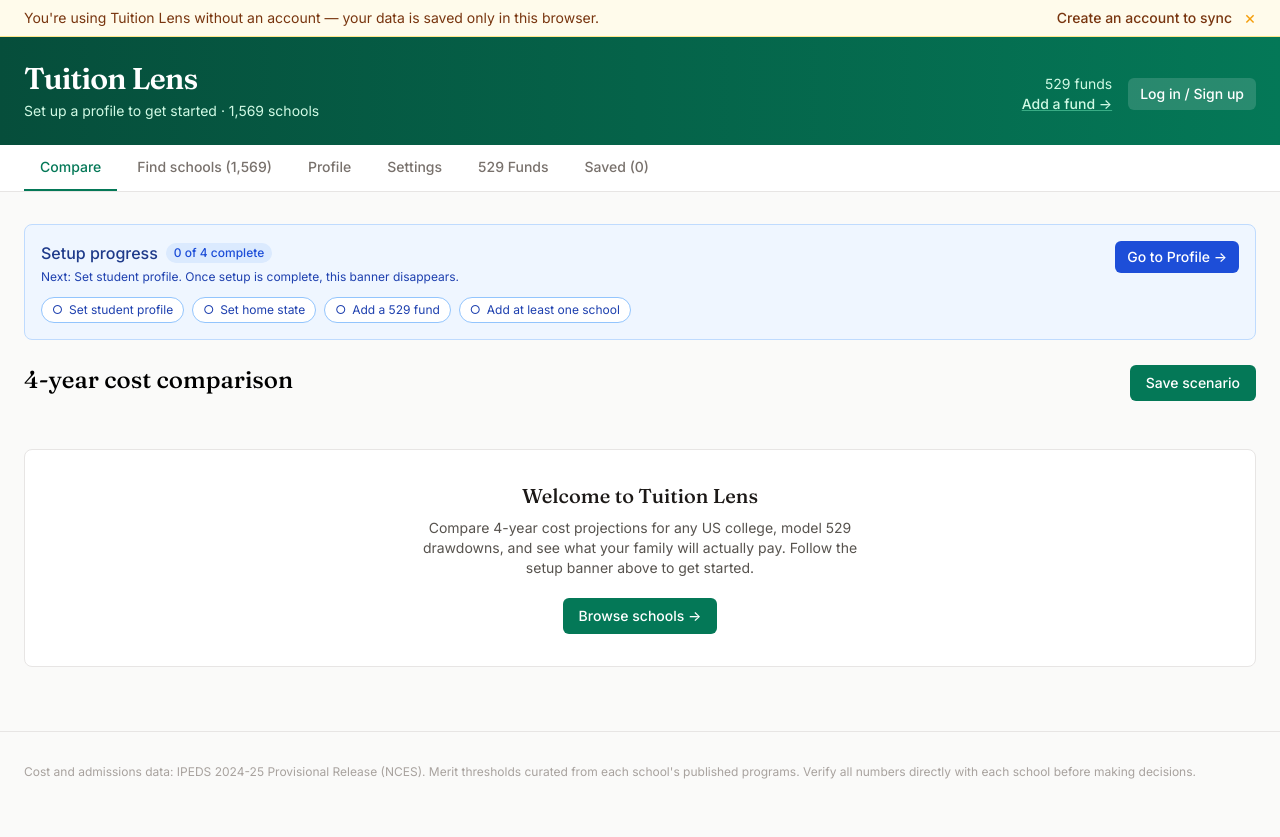
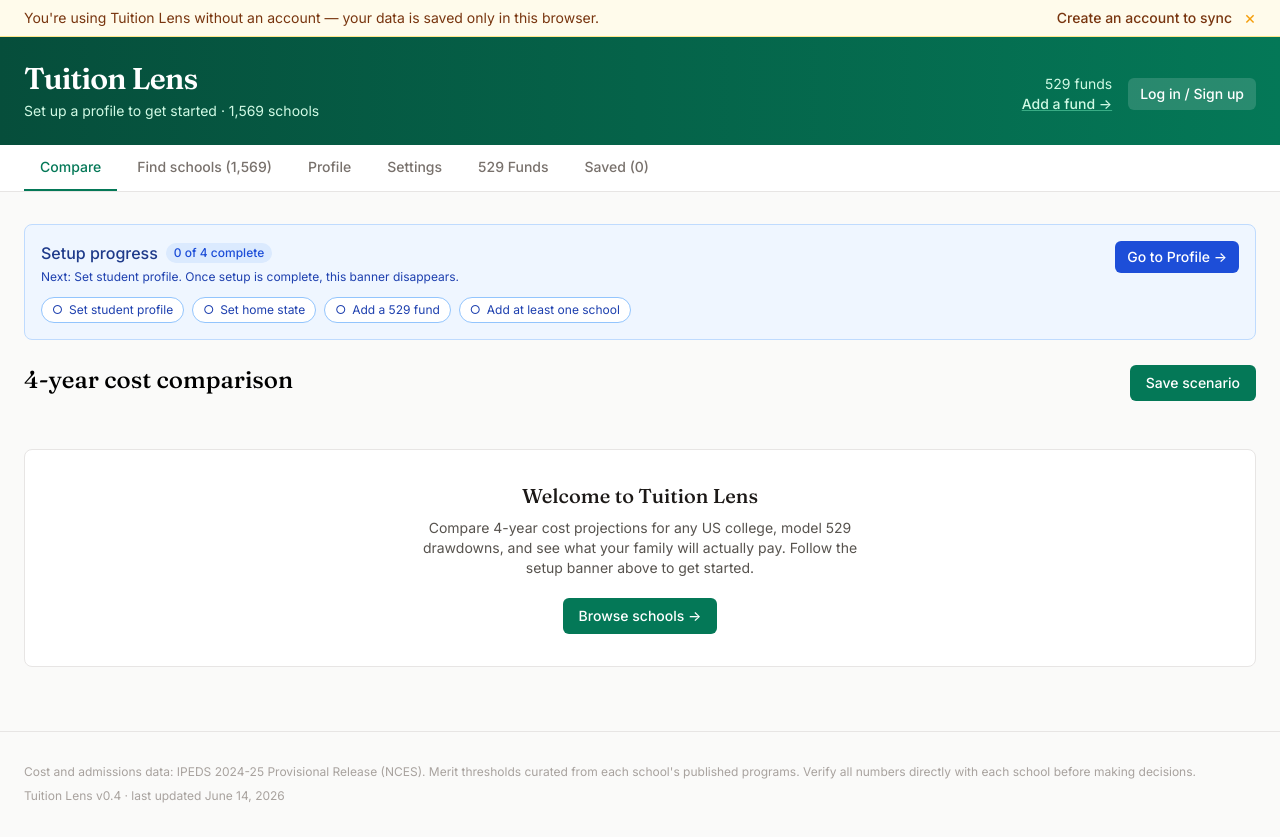
Before and after one commit to don23fan-svg/tuition-lens, a React (Vite) app: page / in a window 1280 px wide. Built offline with nearby package versions, Linux system fonts and the light colour scheme.

Commit message:
Add files via upload

```diff
--- a/src/CollegePlanner.jsx
+++ b/src/CollegePlanner.jsx
@@ -916,6 +916,9 @@ export default function CollegePlanner({ accountSlot = null }) {
           Cost and admissions data: IPEDS 2024-25 Provisional Release (NCES). Merit thresholds curated from each school's published programs.
           Verify all numbers directly with each school before making decisions.
         </p>
+        <p className="text-xs text-stone-400 mt-2">
+          Tuition Lens v0.4 · last updated June 14, 2026
+        </p>
       </div>
     </div>
   );
```
